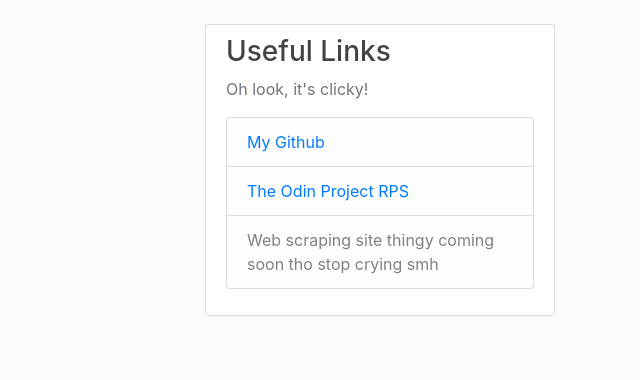
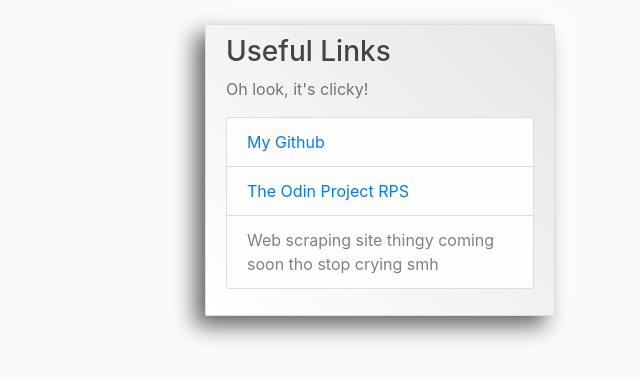
Before and after one commit to Yug34/stupid-blog, a Django app: page / in a window 1280 px wide. Shown: the part 56-436 px from the top of the page, without its empty margins (640-1280 px from the left). Run offline with Django 3.2, Linux system fonts and the light colour scheme; data that the repository does not hold is empty; some libraries are stand-ins or nearby versions.

```diff
--- a/blog/static/blog/main.css
+++ b/blog/static/blog/main.css
@@ -32,11 +32,13 @@ ul {
 }
 
 .content-section {
-    background: #ffffff;
     padding: 10px 20px;
     border: 1px solid #dddddd;
     border-radius: 3px;
     margin-bottom: 20px;
+    background: linear-gradient(225deg, #e6e6e6, #ffffff);
+    box-shadow:  -10px 10px 21px #666666,
+                 10px -10px 21px #ffffff;
 }
 
 .article-title {
```
